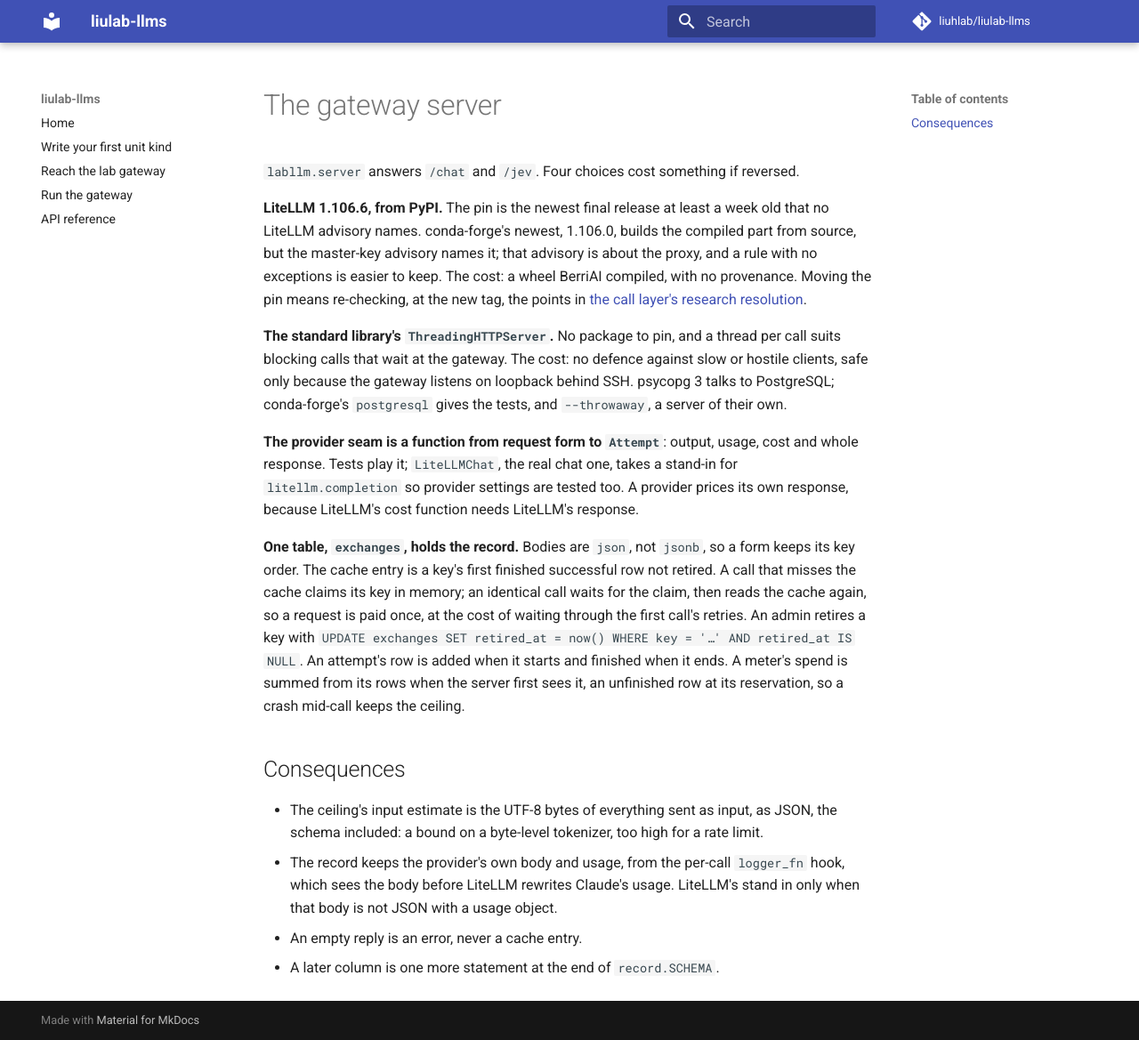
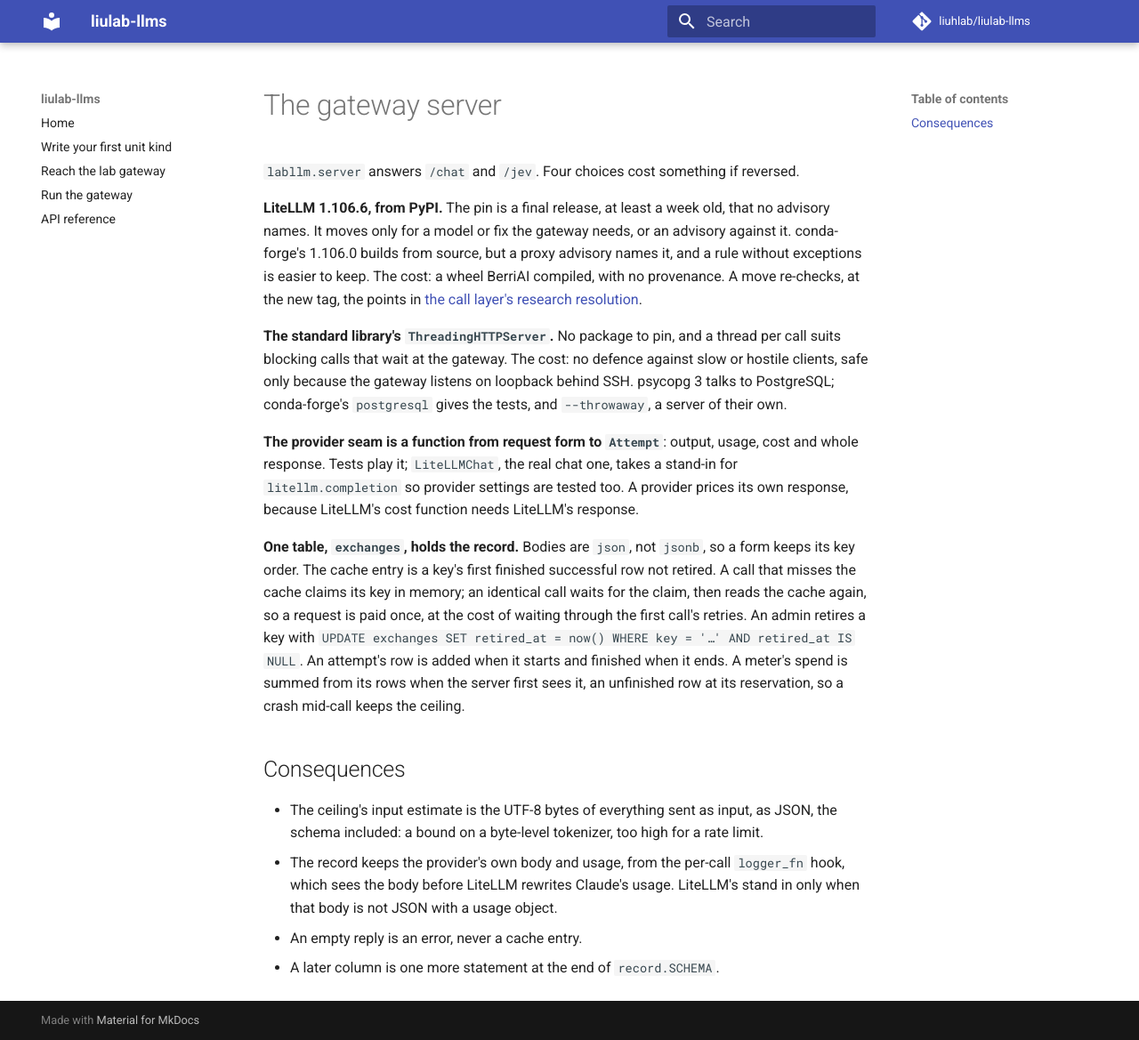
Before and after one commit to liuhlab/liulab-llms, an MkDocs documentation site: the page built from docs/adr/0006-the-gateway-server.md, in a window 1280 px wide and 1169 px high. Shown: the whole window at 89% size. Built offline with MkDocs 1.6.1 and Material for MkDocs 9.7.7, drawn with Linux system fonts in a browser that asks for light colours; comment, search, counter and statistics services are not loaded.

Commit message:
Keep the LiteLLM pin until the gateway needs a newer release
The pin no longer waits on a date to move. It stays at 1.106.6, a release at
least a week old that no advisory names, and moves only for a model or fix the
gateway needs, or an advisory against it. Nothing the gateway uses needs
1.108.3.

The gateway skill gains the steps to move the pin when that happens, and a
command that adds or replaces one provider key without touching the others.

Closes #31.

Co-Authored-By: Claude Opus 5.5 <noreply@anthropic.com>

```diff
--- a/docs/adr/0006-the-gateway-server.md
+++ b/docs/adr/0006-the-gateway-server.md
@@ -7,12 +7,12 @@ search:
 
 `labllm.server` answers `/chat` and `/jev`. Four choices cost something if reversed.
 
-**LiteLLM 1.106.6, from PyPI.** The pin is the newest final release at least a week old
-that no LiteLLM advisory names. conda-forge's newest, 1.106.0, builds the compiled part
-from source, but the master-key advisory names it; that advisory is about the proxy, and
-a rule with no exceptions is easier to keep. The cost: a wheel BerriAI compiled, with no
-provenance. Moving the pin means re-checking, at the new tag, the points in
-[the call layer's research resolution](https://github.com/liuhlab/liulab-llms/issues/2).
+**LiteLLM 1.106.6, from PyPI.** The pin is a final release, at least a week old, that no
+advisory names. It moves only for a model or fix the gateway needs, or an advisory against
+it. conda-forge's 1.106.0 builds from source, but a proxy advisory names it, and a rule
+without exceptions is easier to keep. The
+cost: a wheel BerriAI compiled, with no provenance. A move re-checks, at the new tag, the
+points in [the call layer's research resolution](https://github.com/liuhlab/liulab-llms/issues/2).
 
 **The standard library's `ThreadingHTTPServer`.** No package to pin, and a thread per call
 suits blocking calls that wait at the gateway. The cost: no defence against slow or
```
Also changed, not shown: skills/gateway-setup/SKILL.md (+23 -1 lines).
